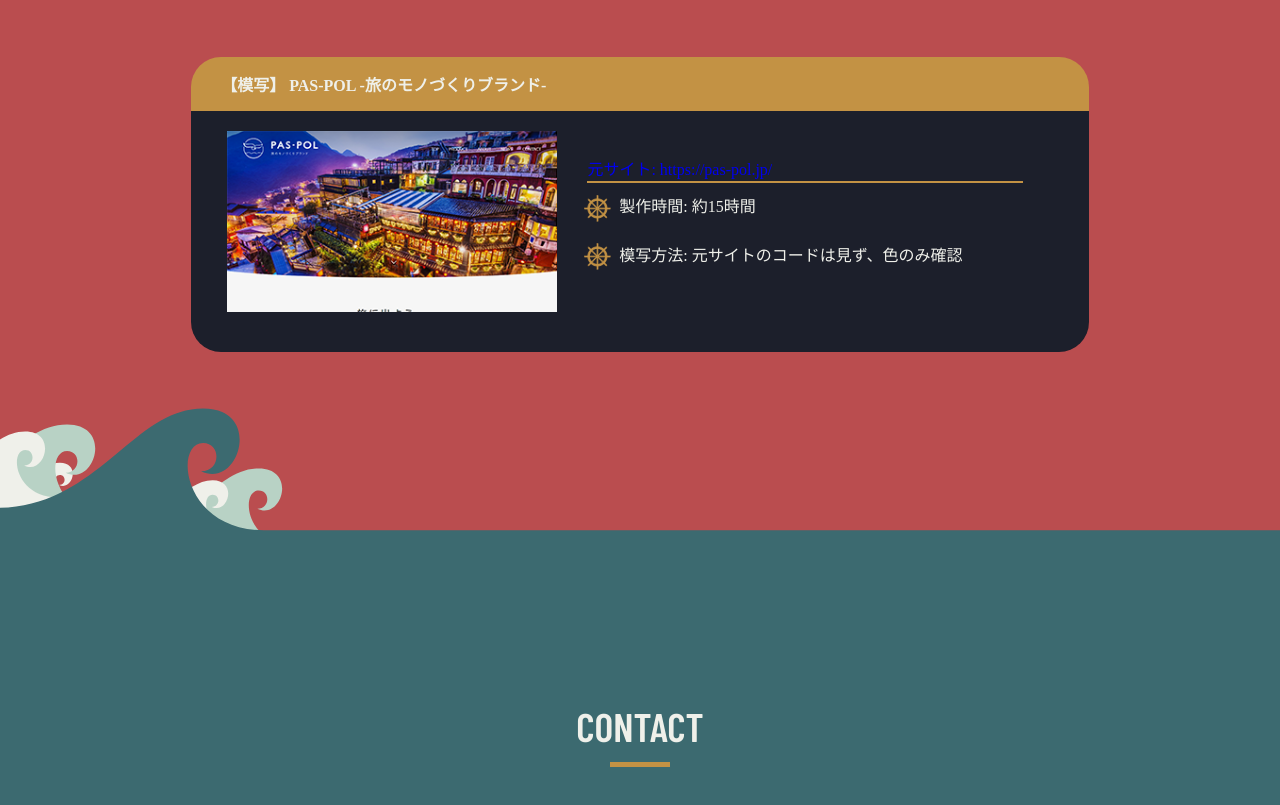
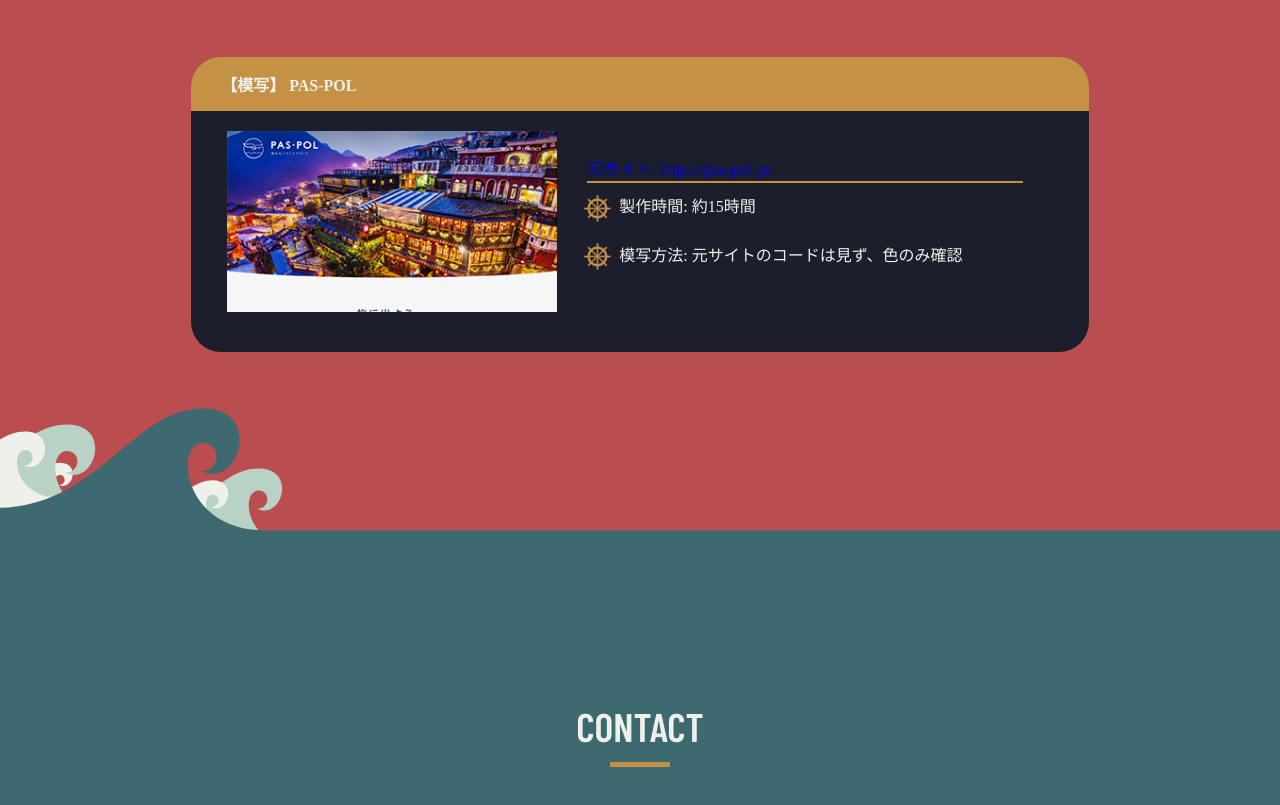
Before and after one commit to ogawa-yukiii/portfolio, a plain HTML site: page index.html in a window 1280 px wide. Shown: the part 2384-3189 px from the top of the page. Drawn offline with nearby package versions, Linux system fonts and the light colour scheme; some packages are replaced by stand-ins of ours.

Commit message:
Change sentence.

```diff
--- a/index.html
+++ b/index.html
@@ -158,7 +158,7 @@
           </div> <!-- .designs-item-inner-wrapper -->
         </div> <!-- .designs-item, .fadeIn -->
         <div class="designs-item fadeIn">
-          <p>【模写】 PAS-POL -旅のモノづくりブランド-</p>
+          <p>【模写】 PAS-POL</p>
           <div class="designs-item-inner-wrapper">
             <div class="designs-picture">
               <a href="pas-pol/index.html"><img src="img/design_pas-pol.png" alt="pas-pol"></a>
```
